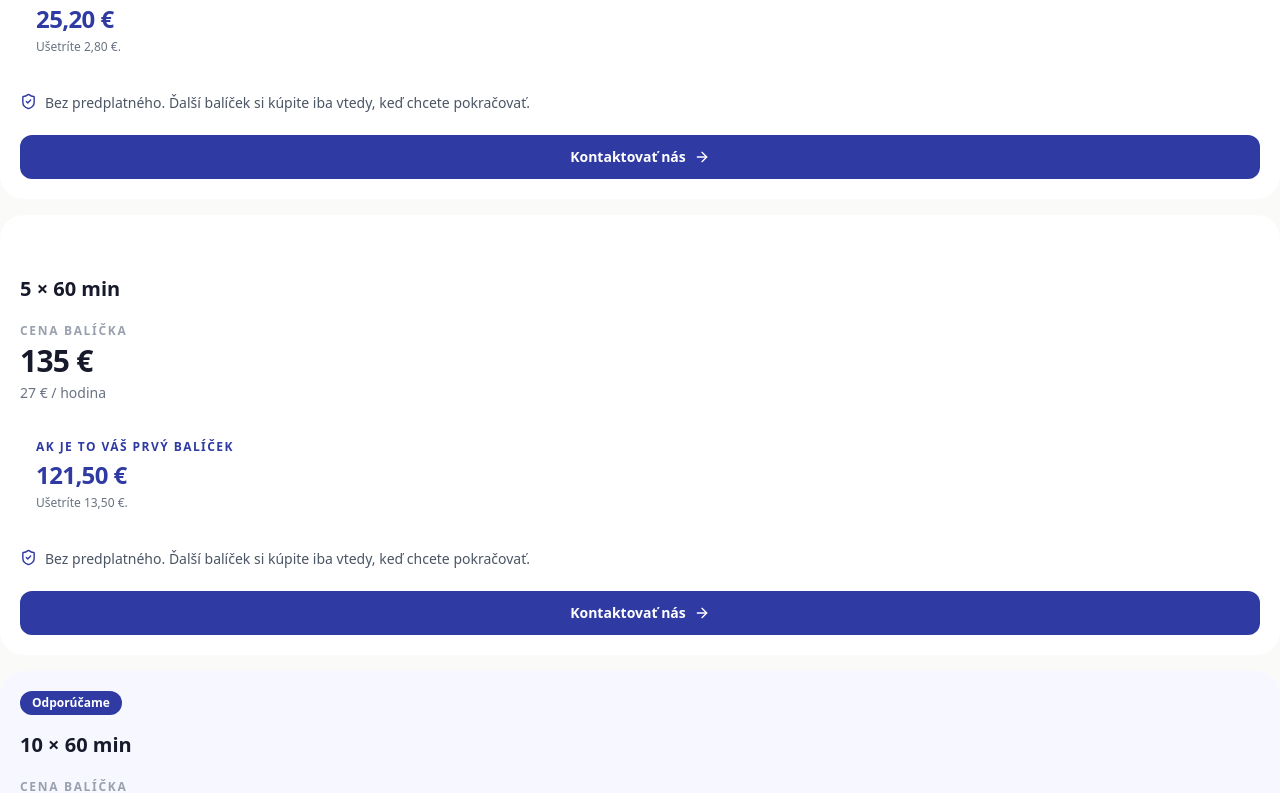
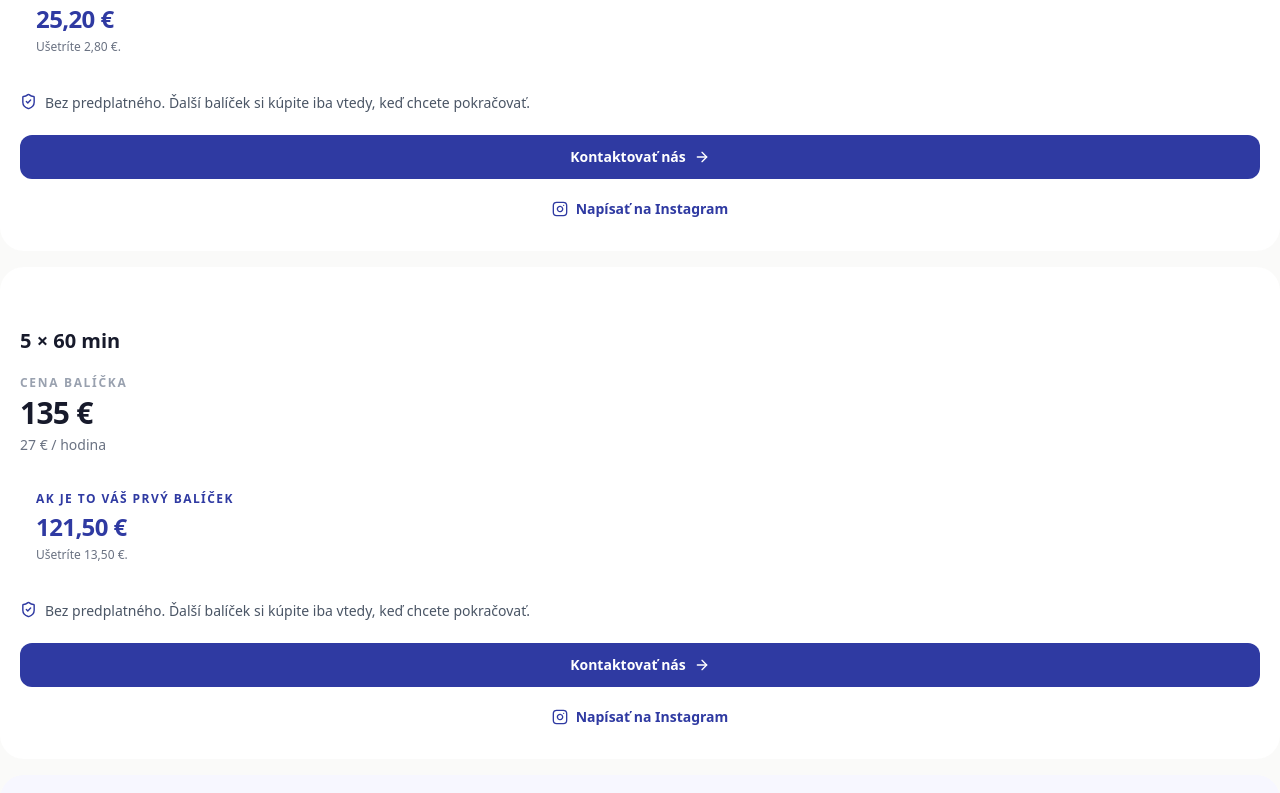
Before and after one commit to 505hits/mundus, a Next.js app: page /prices in a window 1280 px wide. Shown: the part 1321-2114 px from the top of the page. Built offline with nearby package versions, Linux system fonts and the light colour scheme; no server answers.

Commit message:
Offer online payment or Instagram contact on each package

```diff
--- a/src/components/PurchasePackages.tsx
+++ b/src/components/PurchasePackages.tsx
@@ -1,7 +1,7 @@
 "use client";
 
 import Link from "next/link";
-import { ArrowRight, Check, CreditCard, ShieldCheck, Sparkles } from "lucide-react";
+import { ArrowRight, Check, CreditCard, Instagram, ShieldCheck, Sparkles } from "lucide-react";
 import { useLanguage } from "@/context/LanguageContext";
 import { PACKAGE_PRICES } from "@/lib/package-catalog";
 
@@ -113,6 +113,7 @@ export default function PurchasePackages({ paymentsAvailable, signupAvailable }:
                 </span>
               </div>
 
+              <div className="mt-auto grid gap-2">
                 <Link
                   href={
                     paymentsAvailable
@@ -121,15 +122,23 @@ export default function PurchasePackages({ paymentsAvailable, signupAvailable }:
                         : `/login?next=${encodeURIComponent(`/packages?selected=${lessons}`)}`
                       : "/contact"
                   }
-                className="mt-auto flex items-center justify-center gap-2 rounded-xl bg-[#2F3AA2] px-3 py-3 text-center text-sm font-semibold text-white transition hover:bg-[#252E82] focus-visible:outline-2 focus-visible:outline-offset-4 focus-visible:outline-[#2F3AA2]"
+                  className="flex items-center justify-center gap-2 rounded-xl bg-[#2F3AA2] px-3 py-3 text-center text-sm font-semibold text-white transition hover:bg-[#252E82] focus-visible:outline-2 focus-visible:outline-offset-4 focus-visible:outline-[#2F3AA2]"
                 >
                   {paymentsAvailable
-                  ? signupAvailable
-                    ? sk ? "Vybrať a vytvoriť účet" : "Choose & create account"
-                    : sk ? "Vybrať a prihlásiť sa" : "Choose & sign in"
+                    ? sk ? "Zaplatiť online" : "Pay online"
                     : t.pricing.individual.contactLabel}
                   <ArrowRight size={16} />
                 </Link>
+                <a
+                  href="https://www.instagram.com/mundus.languages/"
+                  target="_blank"
+                  rel="noopener noreferrer"
+                  className="flex items-center justify-center gap-2 rounded-xl border border-[#2F3AA2]/20 bg-white px-3 py-3 text-center text-sm font-semibold text-[#2F3AA2] transition hover:bg-indigo-50"
+                >
+                  <Instagram size={16} />
+                  {sk ? "Napísať na Instagram" : "Message on Instagram"}
+                </a>
+              </div>
             </article>
           );
         })}
```
Lines whose indentation alone changed are shown as unchanged.
